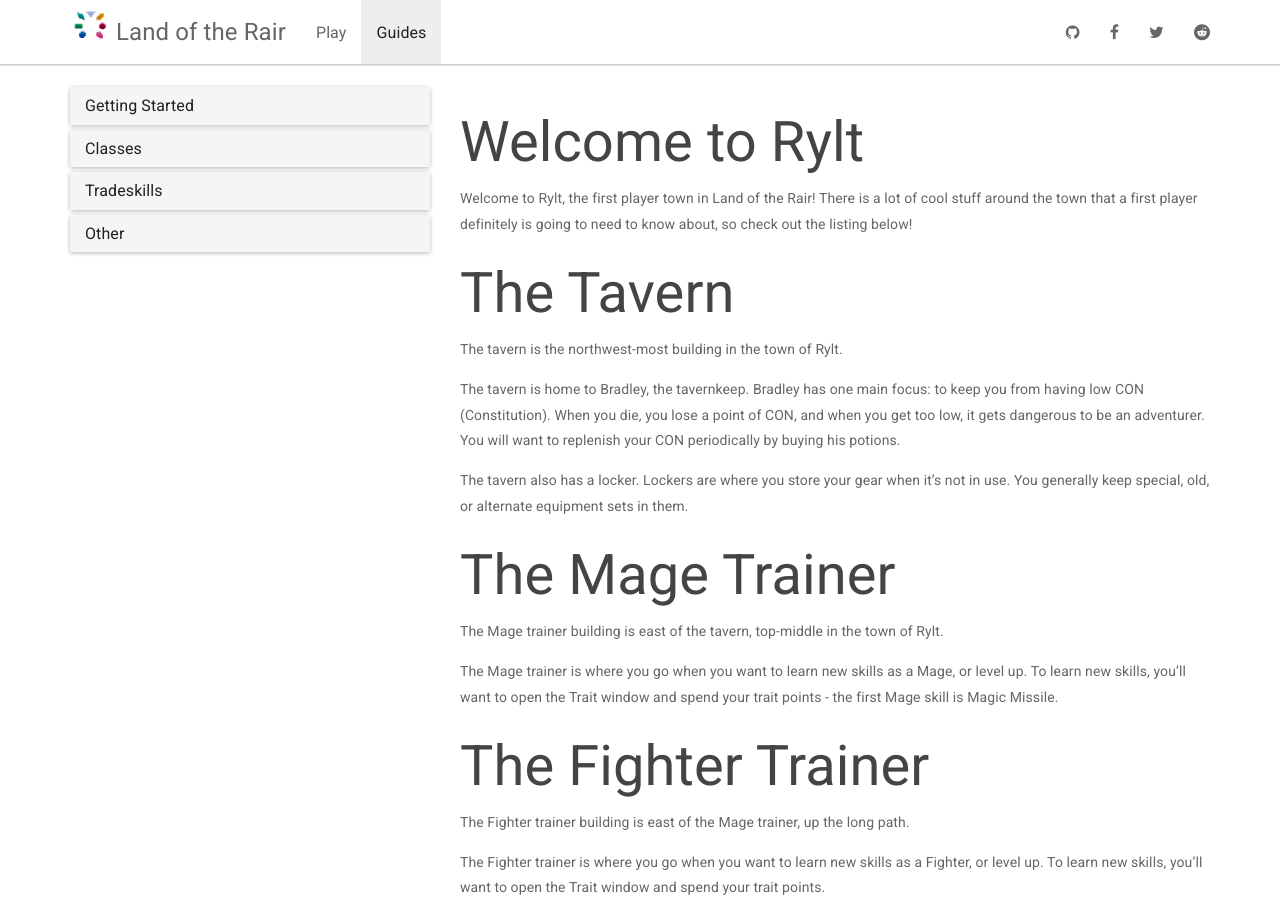
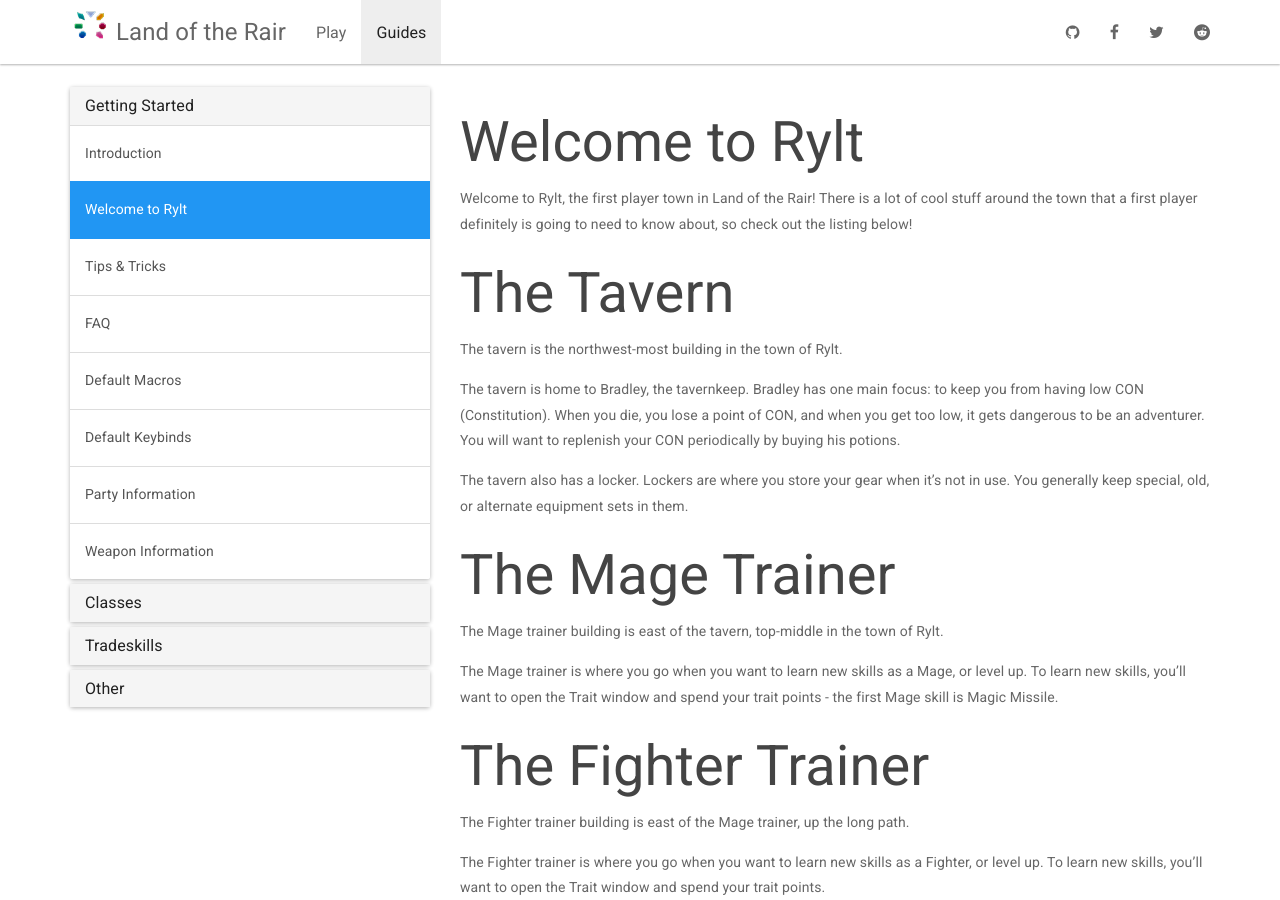
Before and after one commit to LandOfTheRair/landoftherair.github.io, a Jekyll site: the page built from _docs/getting-started/welcome-to-rylt.md, in a window 1280 px wide and 900 px high. Built offline with Jekyll 4.4.1, drawn with Linux system fonts in a browser that asks for light colours; nearby versions of some CDN libraries.

Commit message:
Update docs.yml

```diff
--- a/_data/docs.yml
+++ b/_data/docs.yml
@@ -1,6 +1,7 @@
 - title: Getting Started
   docs:
   - home
+  - welcome-to-rylt
   - tips-tricks
   - faq
   - default-macros
```
